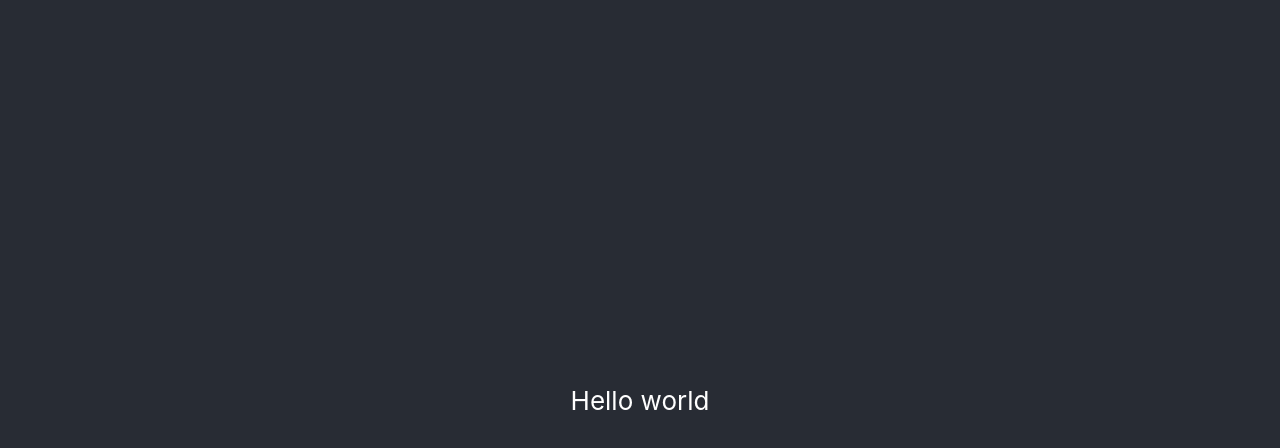
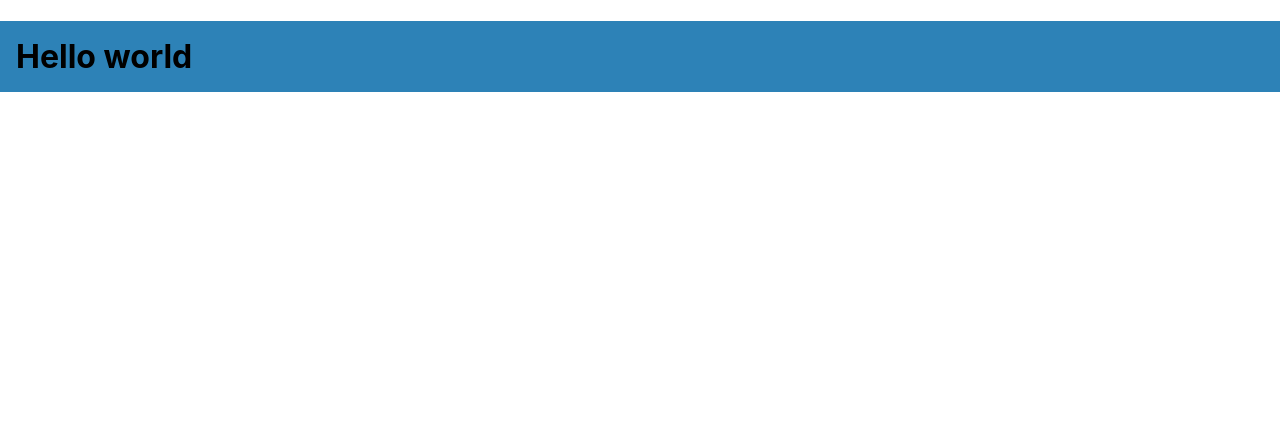
Before and after one commit to devAsmi/portfolio, a React (Create React App) app: page / in a window 1280 px wide. Shown: the top 448 px of the page. Built offline with nearby package versions, Linux system fonts and the light colour scheme.

Commit message:
added css

```diff
--- a/src/App.css
+++ b/src/App.css
@@ -1,38 +1,12 @@
-.App {
-  text-align: center;
+:root {
+  --federal-blue: #07004dff;
+  --steel-blue: #2d82b7ff;
+  --aquamarine: #42e2b8ff;
+  --dutch-white: #f3dfbfff;
+  --light-coral: #eb8a90ff;
 }
 
-.App-logo {
-  height: 40vmin;
-  pointer-events: none;
+.header {
+  background-color: var(--steel-blue);
+  padding: 1rem;
 }
-
-@media (prefers-reduced-motion: no-preference) {
-  .App-logo {
-    animation: App-logo-spin infinite 20s linear;
-  }
-}
-
-.App-header {
-  background-color: #282c34;
-  min-height: 100vh;
-  display: flex;
-  flex-direction: column;
-  align-items: center;
-  justify-content: center;
-  font-size: calc(10px + 2vmin);
-  color: white;
-}
-
-.App-link {
-  color: #61dafb;
-}
-
-@keyframes App-logo-spin {
-  from {
-    transform: rotate(0deg);
-  }
-  to {
-    transform: rotate(360deg);
-  }
-}
--- a/src/App.js
+++ b/src/App.js
@@ -1,9 +1,11 @@
+import React from "react";
 import "./App.css";
+import Header from "./components/Header";
 
 function App() {
   return (
     <div className="App">
-      <header className="App-header">Hello world</header>
+      <Header />
     </div>
   );
 }
--- /dev/null
+++ b/src/components/Header.js
@@ -0,0 +1,5 @@
+import React from "react";
+
+export default function Header() {
+  return <h1 className="header">Hello world</h1>;
+}
```
